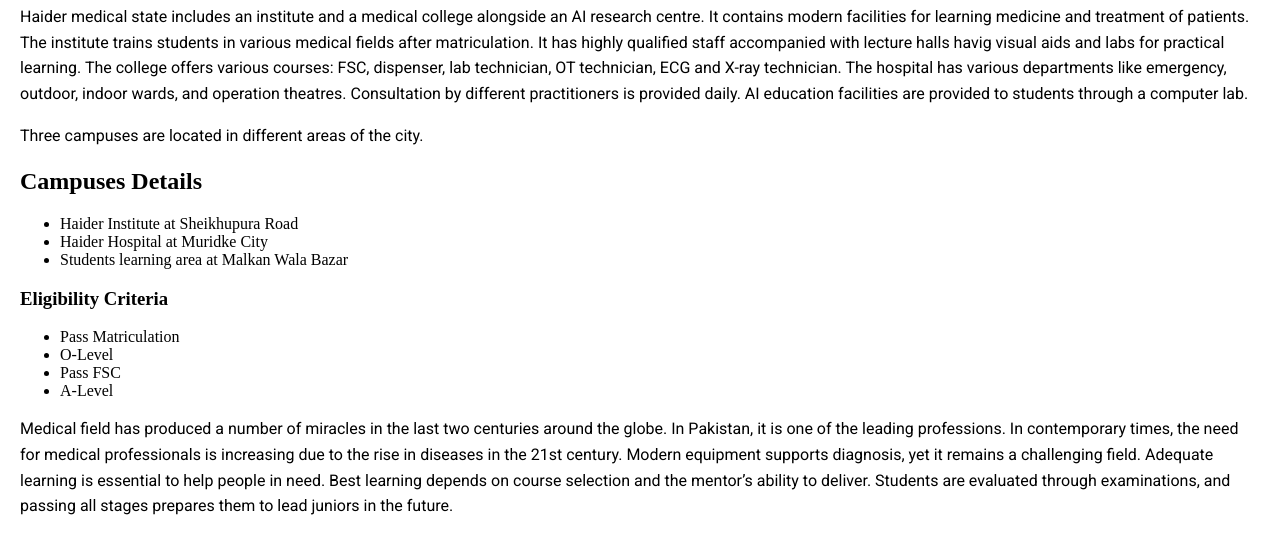
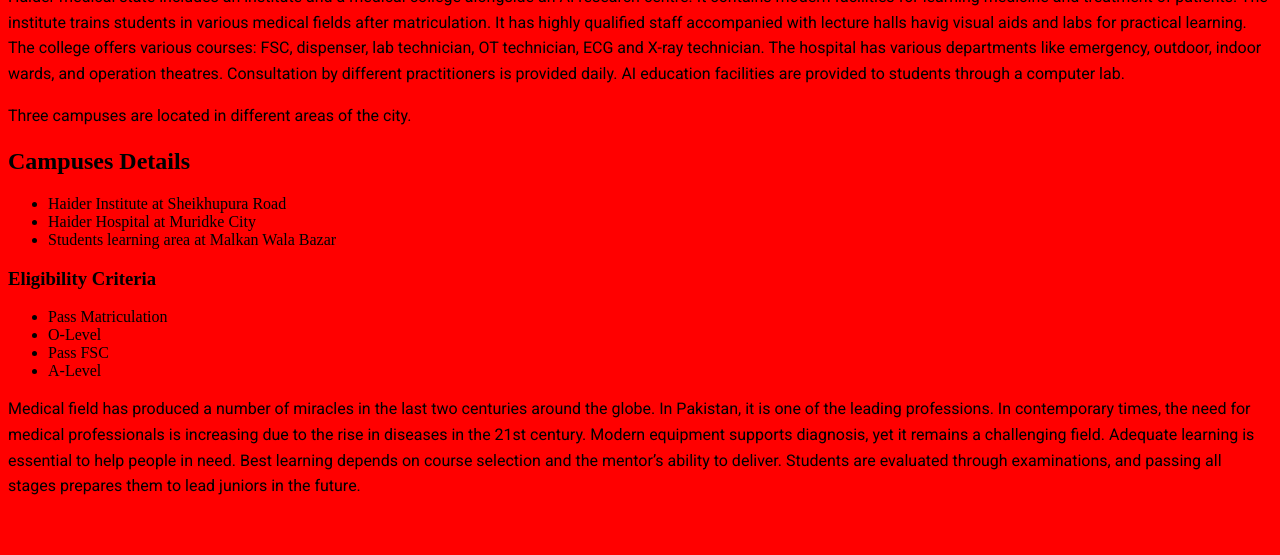
Before and after one commit to zeeshanhaider1437/haidermedicalstate, a plain HTML site: page index.html in a window 1280 px wide. Shown: the part 585-1140 px from the top of the page. After the commit the page ends 1100 px from the top, so only its background shows below. Drawn offline with Linux system fonts and the light colour scheme; a script that the page names is missing; a web font is replaced by a local one.

Commit message:
Update mansoorhaider.css

```diff
--- a/mansoorhaider.css
+++ b/mansoorhaider.css
@@ -1,7 +1,5 @@
 body {
-    background-color: white;
-    margin: 0;
-    padding: 20px;
+    background-color: red
 }
 
 /* Heading font */
```
